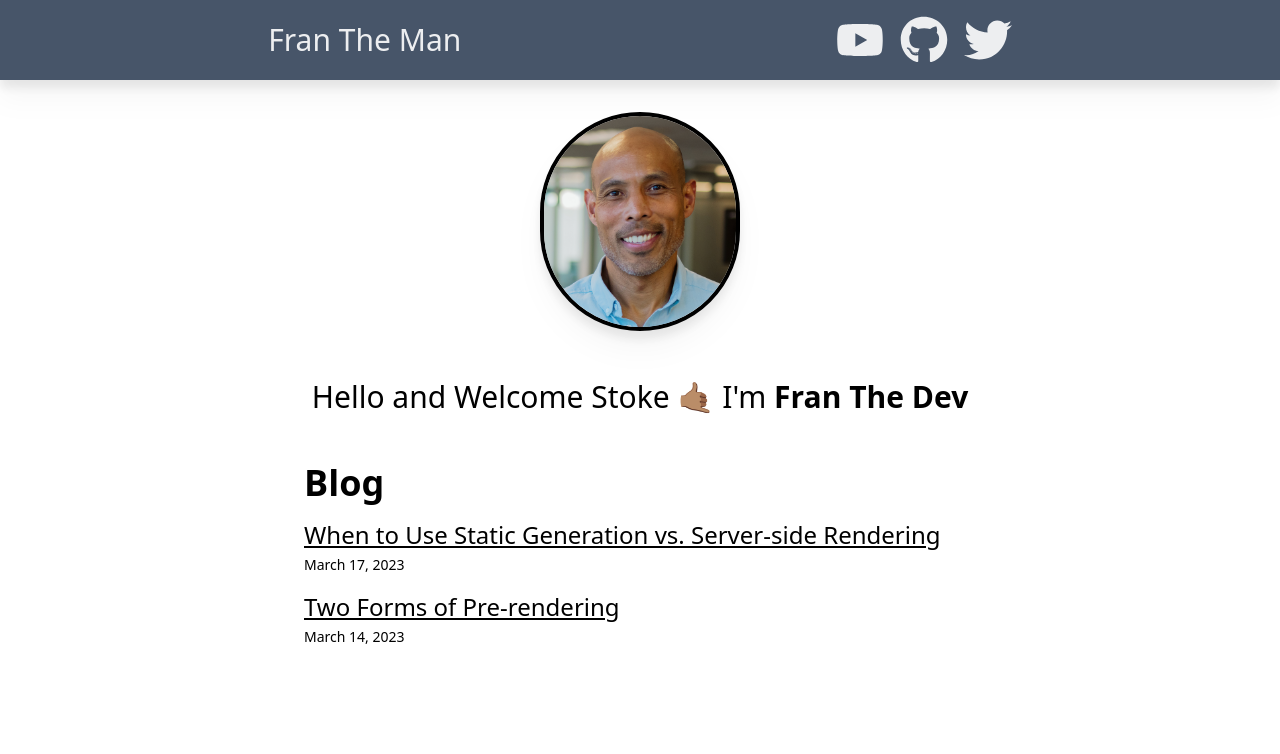
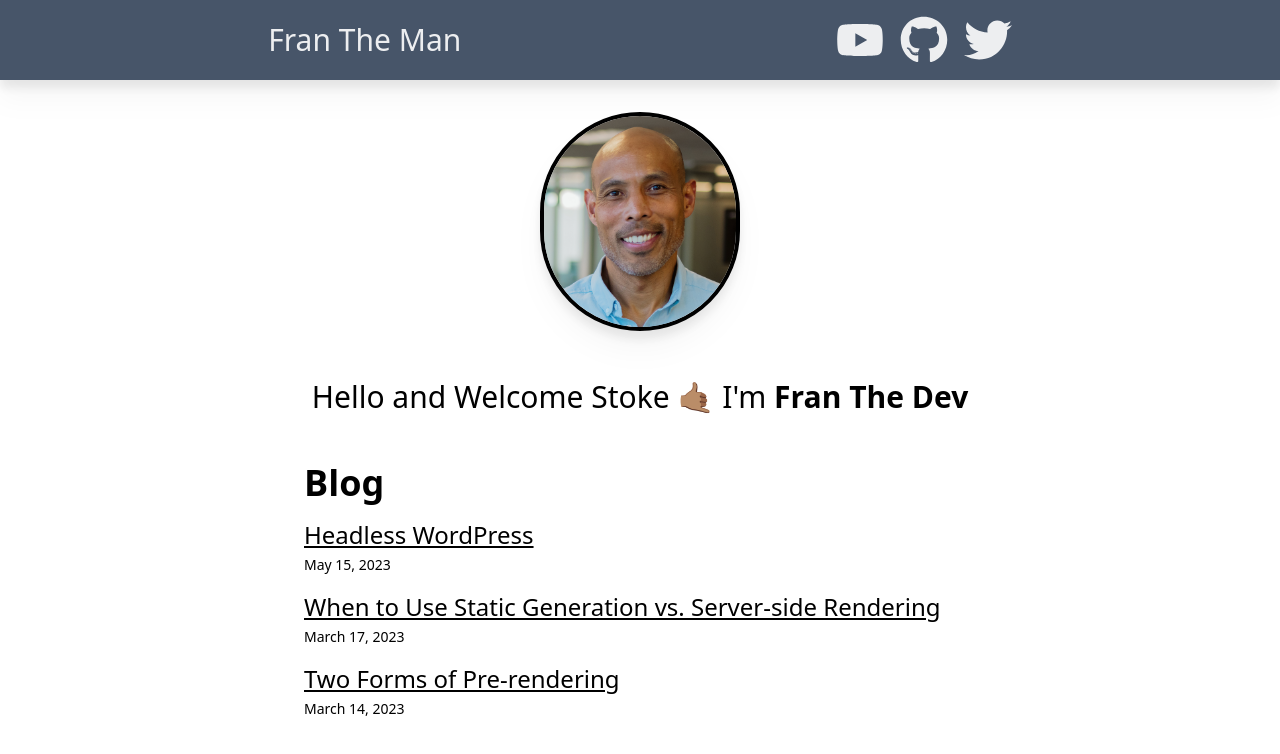
Before and after one commit to Fran-A-Dev/nextjs13-blogdemo, a Next.js app: page / in a window 1280 px wide. Shown: the top 754 px of the page. Built offline with nearby package versions, Linux system fonts and the light colour scheme.

Commit message:
added static params

```diff
--- a/app/posts/[postId]/page.tsx
+++ b/app/posts/[postId]/page.tsx
@@ -2,6 +2,14 @@ import getFormattedDate from "@/lib/getFormattedDate";
 import { getPostData, getSortedPostsData } from "@/lib/posts";
 import Link from "next/link";
 import { notFound } from "next/navigation";
+
+export function generateStaticParams() {
+  const posts = getSortedPostsData();
+
+  return posts.map((post) => ({
+    postId: post.id,
+  }));
+}
 
 export function generateMetadata({ params }: { params: { postId: string } }) {
   const posts = getSortedPostsData();
--- /dev/null
+++ b/blogposts/headless-wordpress.md
@@ -0,0 +1,25 @@
+---
+title: "Headless WordPress"
+date: "2023-05-15"
+---
+
+## Headless WordPress
+
+Headless WordPress is a way to use WordPress as a content management system (CMS) while decoupling the frontend from the backend. In a traditional WordPress setup, the CMS manages both the backend (where content is created and stored) and the frontend (where the content is displayed to visitors). However, in a headless WordPress setup, the frontend is separate from the CMS.
+
+### How Headless WordPress Works
+
+In a headless WordPress setup, the CMS continues to manage the content and data. However, instead of rendering HTML pages itself, it exposes the content through a RESTful API. Developers can then use this API to access the content and display it in any way they choose. This approach provides more flexibility in creating custom websites or web applications, as developers can leverage the power of WordPress as a content management system while also having the freedom to choose the best frontend technology for their project.
+
+### Benefits of Headless WordPress
+
+- **Flexibility**: With a headless WordPress setup, developers have the flexibility to use any frontend technology they want to display content. This can result in faster load times and a better user experience for visitors.
+  Scalability: Because the frontend is separate from the CMS, headless WordPress can be more scalable than a traditional WordPress setup. Developers can use caching and other performance optimization techniques to ensure that the frontend loads quickly.
+
+- **Security**: Separating the frontend from the backend can also improve security, as it reduces the attack surface and makes it more difficult for hackers to exploit vulnerabilities.
+
+- **Scalability**: Because the frontend is separate from the CMS, headless WordPress can be more scalable than a traditional WordPress setup. Developers can use caching and other performance optimization techniques to ensure that the frontend loads quickly.
+
+## Conclusion
+
+Headless WordPress is a powerful way to leverage the flexibility of WordPress as a CMS while also having the freedom to choose the best frontend technology for your project. Whether you're building a custom website or a web application, headless WordPress can provide the flexibility and scalability you need to succeed.
```
